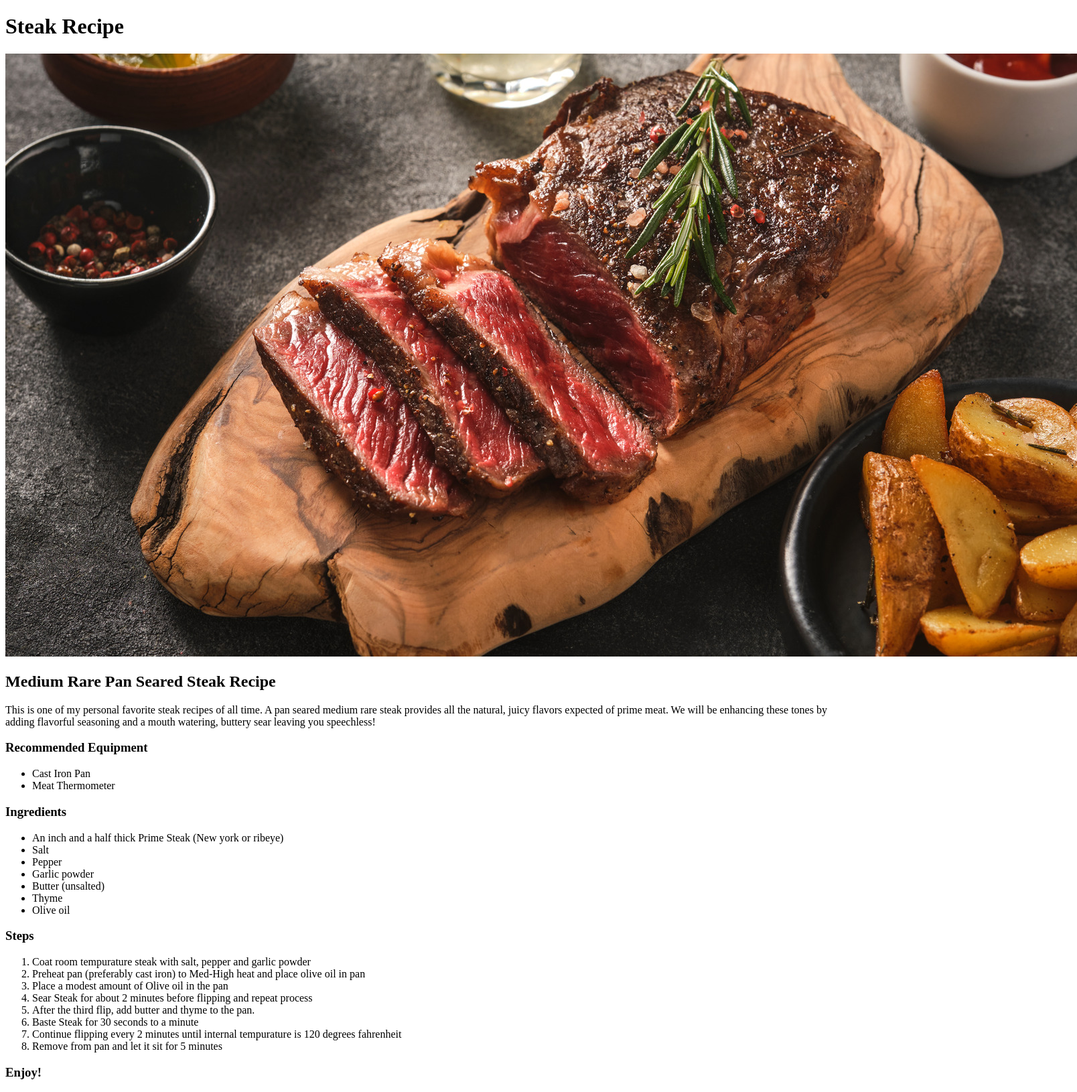
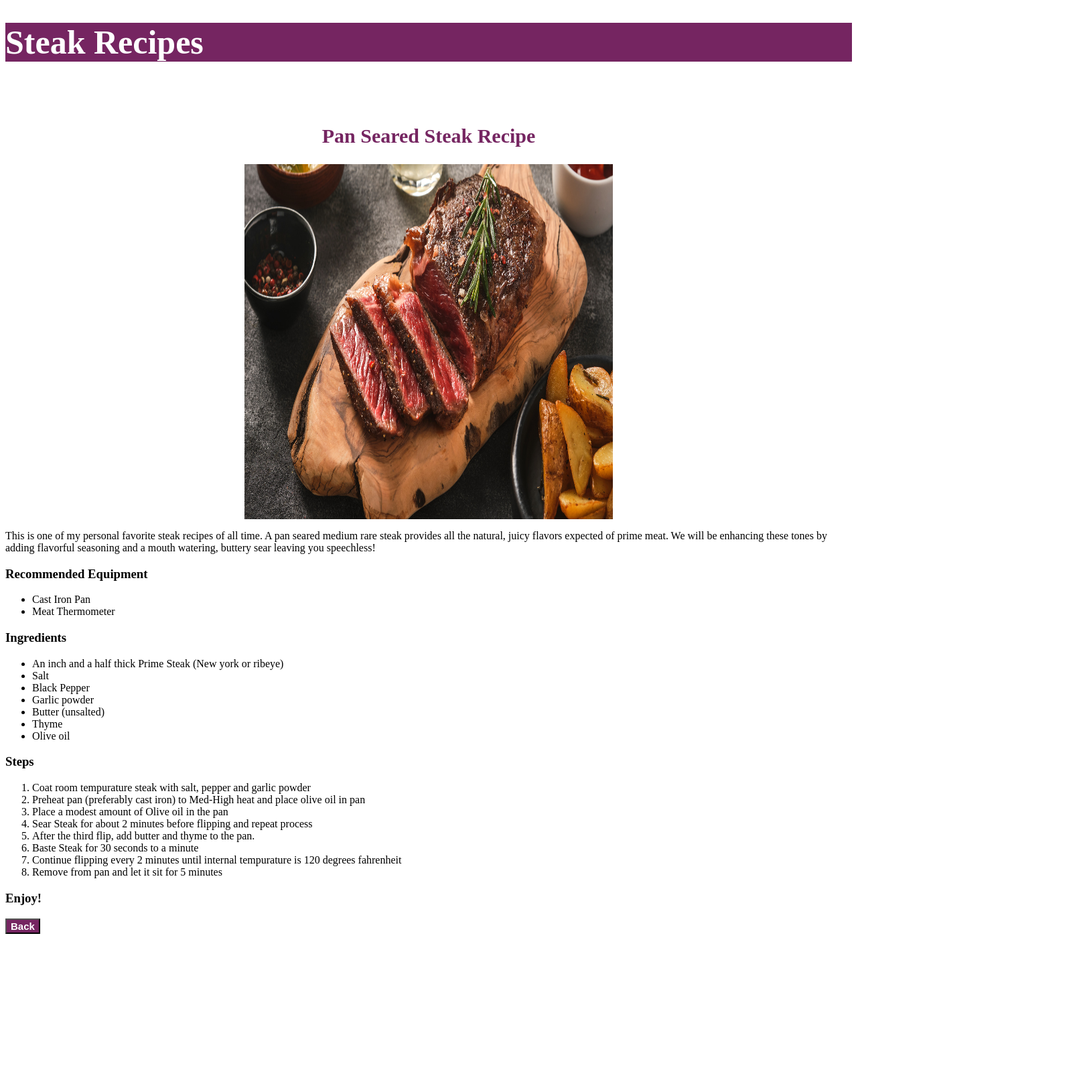
Before and after one commit to xowayne/odin-recipes, a plain HTML site: page recipes/steak.html in a window 1280 px wide. Shown: the whole page at 67% size, 1608 px wide, since content can reach past the window. After the commit the page ends 1402 px from the top, so only its background shows below. Drawn offline with Linux system fonts and the light colour scheme.

Commit message:
applied CSS to the porkbelly, steak and homepage section. Created similarities with the chicken section to make the site consistent. The list section of the homepage was changed to buttons to display a more user friendly UI

```diff
--- a/recipes/chicken.css
+++ b/recipes/chicken.css
@@ -22,7 +22,7 @@
 }
 
 #photo {
-    width: 450px;
+    width: 440px;
     height: 530px;
     display: block;
     margin-left: auto;
--- /dev/null
+++ b/recipes/porkbelly.css
@@ -0,0 +1,30 @@
+#photo {
+    width: 700px;
+    height: 530px;
+    display: block;
+    margin-left: auto;
+    margin-right: auto;
+}
+
+.title {
+    font-size: 50px;
+    color: white;
+    background-color: rgb(131, 0, 33);
+    font-weight: bold;
+    font-family:'Times New Roman', Times, serif
+}
+
+.button {
+    font-size: 15px;
+    background-color: rgb(131, 0, 33);
+    font-family:Arial, Helvetica, sans-serif;
+    font-weight: bold;
+    color: white;
+}
+
+#title2 {
+    font-size: 30px;
+    color:  rgb(131, 0, 33);
+    background-color: white;
+    text-align: center;
+}
--- /dev/null
+++ b/recipes/steak.css
@@ -0,0 +1,28 @@
+#photo {
+    width: 550px;
+    height: 530px;
+    display: block;
+    margin-left: auto;
+    margin-right: auto;
+}
+
+.title {
+    font-size: 50px;
+    color: white;
+    background-color: rgb(117, 37, 97);
+    font-weight: bold;
+    font-family:'Times New Roman', Times, serif
+}
+
+#title2{
+    font-size: 30px;
+    color: rgb(117, 37, 97);
+    text-align: center;
+}
+
+.button {
+    font-size: 15px;
+    background-color: rgb(117, 37, 97);
+    font-weight: bold;
+    color: white;
+}
--- a/recipes/steak.html
+++ b/recipes/steak.html
@@ -5,13 +5,19 @@
     <meta http-equiv="X-UA-Compatible" content="IE=edge">
     <meta name="viewport" content="width=device-width, initial-scale=1.0">
     <title>Steak Recipe</title>
+    <link rel="stylesheet" href="steak.css">
 </head>
 <body>
-    <h1> Steak Recipe</h1>
+    <h1 class="title"> Steak Recipes</h1>
 
-    <img src="./steak.jpg" alt="Steak Image">
+    <br>
+    <br>
 
-    <h2>Medium Rare Pan Seared Steak Recipe</h2>
+    <h2 id="title2">Pan Seared Steak Recipe</h2>
+
+    <img id="photo" src="./steak.jpg" alt="Steak Image">
+
+
 
     <P> This is one of my personal favorite steak recipes of all time.
         A pan seared medium rare steak provides all the natural, juicy flavors
@@ -32,7 +38,7 @@
     <ul>
         <li>An inch and a half thick Prime Steak (New york or ribeye)</li>
         <li>Salt</li>
-        <li>Pepper</li>
+        <li>Black Pepper</li>
         <li>Garlic powder</li>
         <li>Butter (unsalted)</li>
         <li>Thyme</li>
@@ -54,5 +60,7 @@
 
     <h3> Enjoy!</h3>
 
+    <a href="../index.html"><button class="button">Back</button>
+
 </body>
 </html>
```
Also changed, not shown: index.css (added, +19 -0 lines), index.html (+10 -6 lines), recipes/porkbelly.html (+10 -3 lines).
